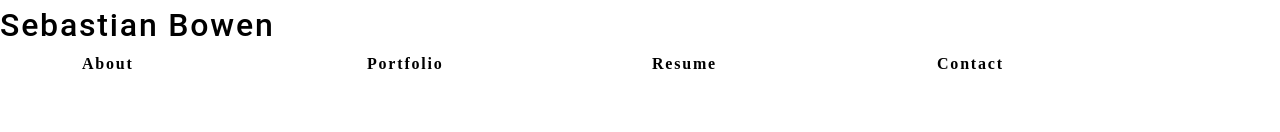
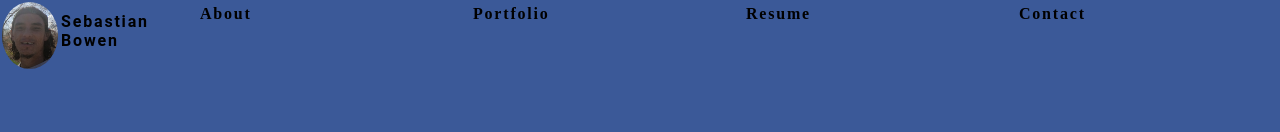
Before and after one commit to Sebastian2908-2007/sebastians-portfolio, a React (Create React App) app: page / in a window 1280 px wide. Shown: the top 132 px of the page. Built offline with nearby package versions, Linux system fonts and the light colour scheme; grey boxes are pictures that could not be loaded.

Commit message:
have header doing what i want

```diff
--- a/src/components/Footer/index.js
+++ b/src/components/Footer/index.js
@@ -1,7 +1,7 @@
 function Footer() {
     return (
         <footer className="d-flex justify-content-center ">
-            <h3> &copy; {new Date().getFullYear()} by Sebastian Bowen</h3>
+            <h3> &copy; {new Date().getFullYear()} by <a target="_blank" rel="noreferrer" href="https://www.linkedin.com/in/sebastian-bowen-229897203/">Sebastian Bowen</a></h3>
         </footer>
     )
 };
--- a/src/components/Nav/index.js
+++ b/src/components/Nav/index.js
@@ -41,8 +41,11 @@ function Nav(props) {
     }
 
     return (
-        <header>
-            <h2>Sebastian Bowen</h2>
+        <header className="d-flex flex-column flex-md-row ">
+            <div className="d-flex flex-row align-items-center">
+                <img src={require('../../assets/about-images/avatar-pic-seb.png')} alt="sebastian avatar" className="header-image"/>
+            <h2 className="h6"><strong>Sebastian Bowen</strong></h2>
+            </div>
             <nav className="container">
                 <ul className="list-unstyled row">
                     <li className={`col-3 ${isAboutActive ? "navActive": null}`}
--- a/src/index.css
+++ b/src/index.css
@@ -5,7 +5,7 @@ main {
 }
 
 :root {
-  --secondary: #F3A847;
+  --secondary:#5e7fc5 ;
 }
 
 * {
@@ -25,7 +25,7 @@ body {
   line-height: 1.5;
   font-size: 18px;
   letter-spacing: .1em;
-  background: var(--dark);
+  background:  #3b5998;
   color: var(--light);
   font-family: 'Poiret One', cursive;
 
@@ -78,3 +78,38 @@ h6 {
 footer h3 {
   font-size: 1.4rem;
 }
+
+.header-image {
+  height: 70px;
+  width: 70px;
+  border-radius: 100%;
+  padding: 1% .5% .5% 1%;
+}
+
+header h2 {
+  margin-left: 1%;
+}
+
+form {
+  border: 1px solid black;
+  padding: 3%;
+  box-shadow: 0 0 8px rgb(4, 4, 196);
+}
+
+textarea {
+  box-shadow: 0 0 8px rgb(4, 4, 196);
+}
+
+input{
+  box-shadow: 0 0 8px rgb(4, 4, 196);
+}
+
+button {
+  color: white;
+  background-color: #5e7fc5;
+  box-shadow: 0 0 8px rgb(4, 4, 196);
+}
+
+button:hover{
+  background-color:  rgb(38, 38, 236);
+}
```
